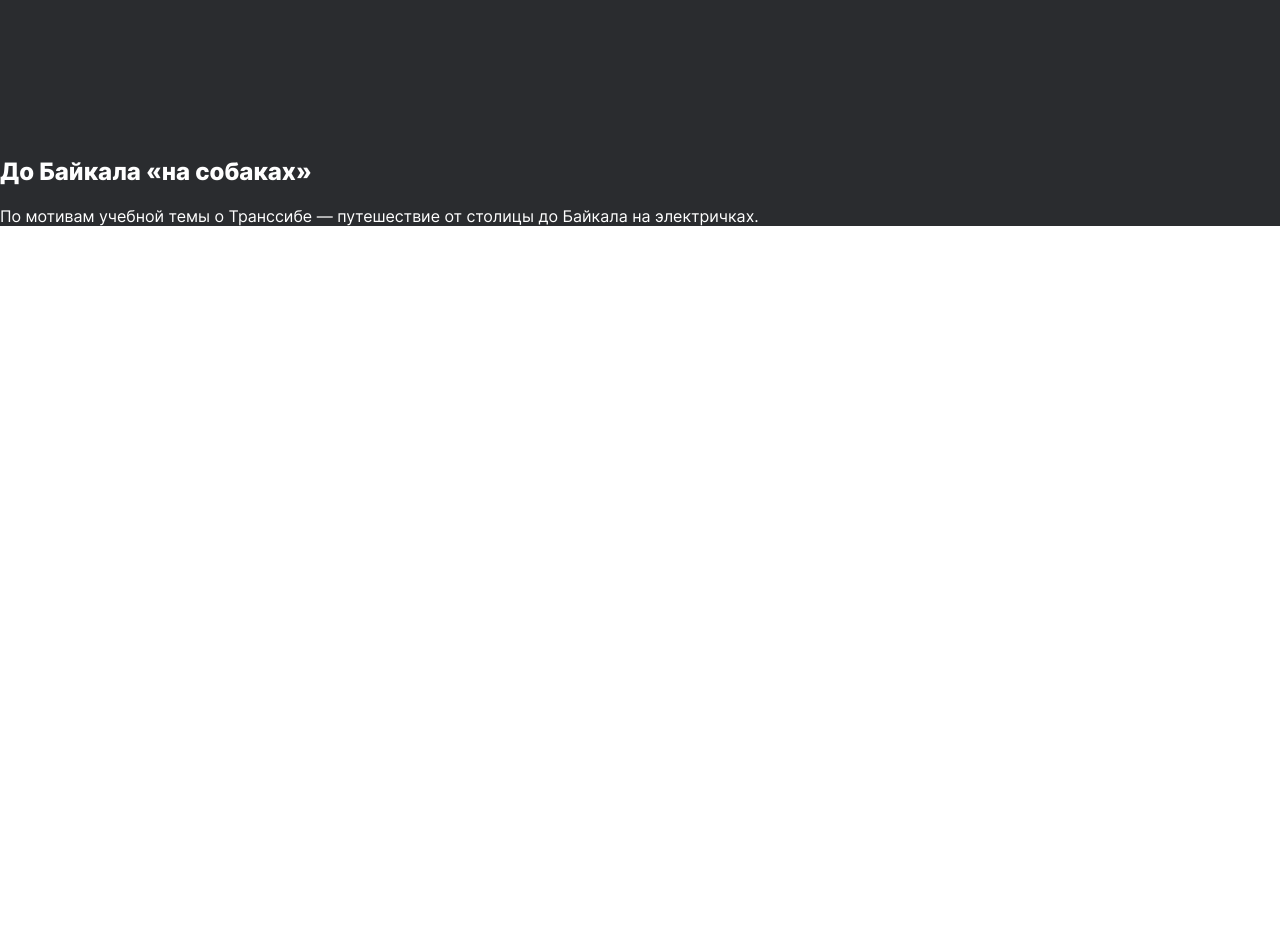
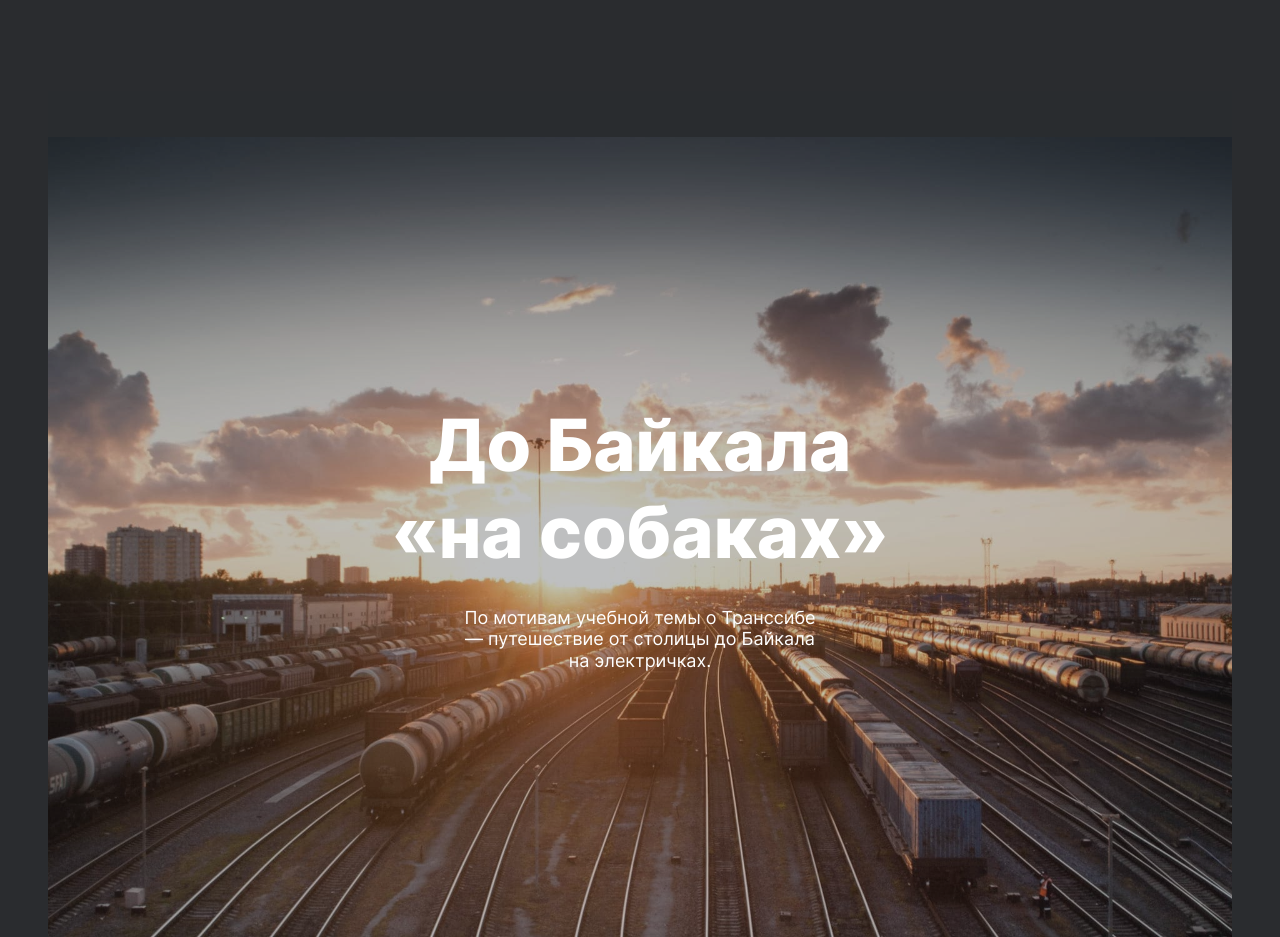
Before and after one commit to Victoriya-Berg/russian-travel, a plain HTML site: page index.html in a window 1280 px wide. Shown: the part 5797-6734 px from the top of the page. Before the commit the page ends 6039 px from the top, so only its background shows below. Drawn offline with Linux system fonts and the light colour scheme; files whose address does not match are found by name.

Commit message:
Added Outro section

```diff
--- /dev/null
+++ b/blocks/outro/__image/outro__image.css
@@ -0,0 +1,8 @@
+.outro__image {
+  background-image: url(../../../images/cover-trains.jpg);
+  background-size: cover;
+  background-position: center;
+  position: absolute;
+  width: 100%;
+  height: 100vh;
+}
--- /dev/null
+++ b/blocks/outro/__overlay/outro__overlay.css
@@ -0,0 +1,8 @@
+.outro__overlay {
+  height: 100%;
+  width: 100%;
+  position: absolute;
+  z-index: 2;
+  background-color: #2A2C2F;
+  opacity: 0.3;
+}
--- a/blocks/outro/__subtitle/outro__subtitle.css
+++ b/blocks/outro/__subtitle/outro__subtitle.css
@@ -0,0 +1,10 @@
+.outro__subtitle {
+  position: relative;
+  margin: 0;
+  z-index: 3;
+  max-width: 360px;
+  font-style: normal;
+  font-weight: normal;
+  font-size: 18px;
+  line-height: 1.2;
+}
--- a/blocks/outro/__title/outro__title.css
+++ b/blocks/outro/__title/outro__title.css
@@ -0,0 +1,12 @@
+.outro__title {
+  color: white;
+  margin: 0;
+  margin-bottom: 32px;
+  position: relative;
+  max-width: 560px;
+  z-index: 3;
+  font-style: normal;
+  font-weight: 900;
+  font-size: 72px;
+  line-height: 1.2;
+}
--- a/blocks/outro/outro.css
+++ b/blocks/outro/outro.css
@@ -1,4 +1,12 @@
 .outro {
   max-width: 1184px;
-  max-height: 740px;
+  min-height: 100vh;
+  padding-bottom: 92px;
+  position: relative;
+  text-align: center;
+  display: flex;
+  justify-content: center;
+  margin: 0 auto;
+  align-items: center;
+  flex-direction: column;
 }
--- a/index.html
+++ b/index.html
@@ -184,7 +184,9 @@
       </div>
     </section>
     <section class="outro">
-      <h2 class="outro__tite">До Байкала «на собаках»</h2>
+      <div class="outro__image"></div>
+      <div class="outro__overlay"></div>
+      <h2 class="outro__title">До Байкала «на собаках»</h2>
       <p class="outro__subtitle">По мотивам учебной темы о Транссибе — путешествие от столицы до Байкала на электричках.</p>
     </section>
   </div>
--- a/pages/index.css
+++ b/pages/index.css
@@ -32,6 +32,8 @@
 @import url(../blocks/place/__image/place__image.css);
 
 @import url(../blocks/outro/outro.css);
+@import url(../blocks/outro/__image/outro__image.css);
+@import url(../blocks/outro/__overlay/outro__overlay.css);
 @import url(../blocks/outro/__title/outro__title.css);
 @import url(../blocks/outro/__subtitle/outro__subtitle.css);
 
```
